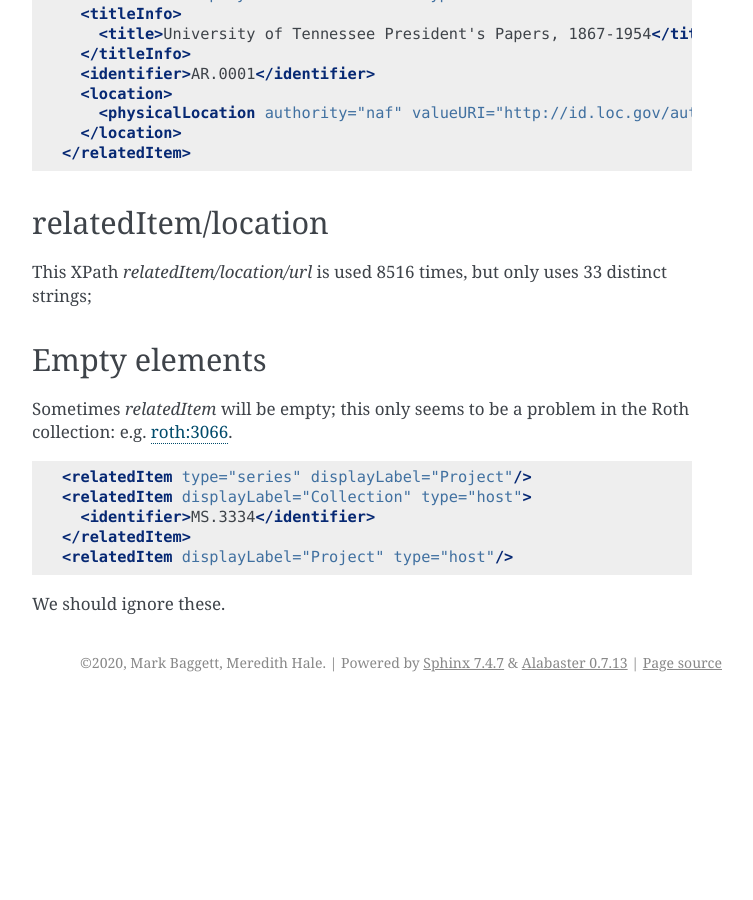
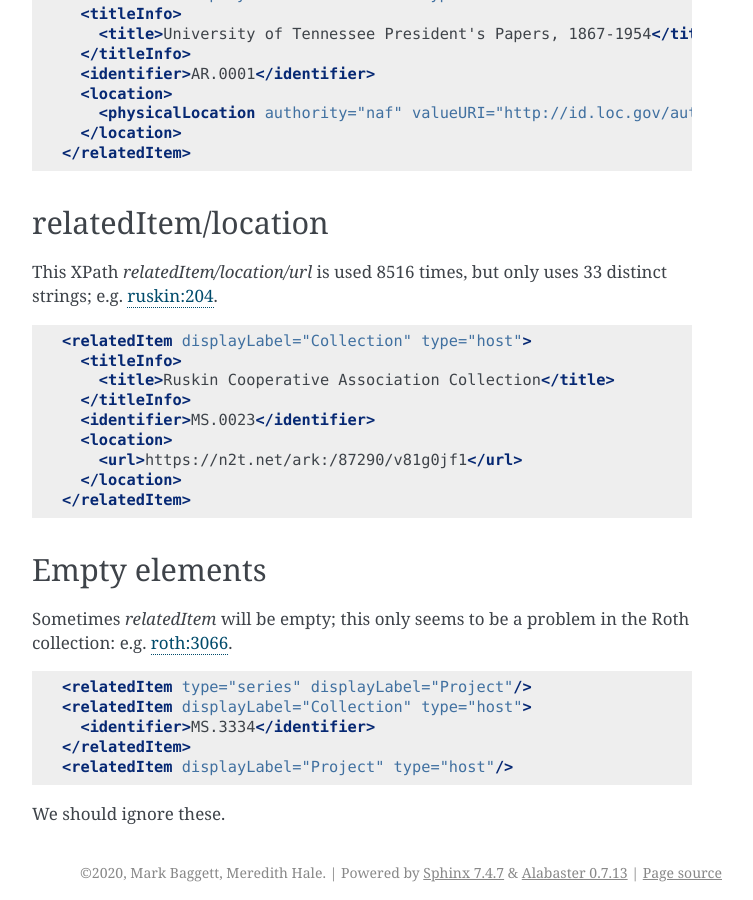
Before and after one commit to UTKcataloging/mods_to_rdf, a Sphinx documentation site: the page built from docs/source/top_level_elements/relatedItem.rst, in a window 1280 px wide and 900 px high, scrolled down 5019 px. Shown: the whole window, without its empty margins (388-1141 px from the left). Built offline with Sphinx 7.4.7, drawn with Linux system fonts in a browser that asks for light colours; formulas are drawn with MathJax 3; before the commit the page ends 5721 px from its top, so only the background shows below that.

Commit message:
Update `relatedItem/location`

```diff
--- a/docs/source/top_level_elements/relatedItem.rst
+++ b/docs/source/top_level_elements/relatedItem.rst
@@ -227,7 +227,19 @@ This XPath appears once, in the record for the Charles Dabny collection; i.e. `c
 relatedItem/location
 --------------------
 
-This XPath `relatedItem/location/url` is used 8516 times, but only uses 33 distinct strings;
+This XPath `relatedItem/location/url` is used 8516 times, but only uses 33 distinct strings; e.g. `ruskin:204 <https://digital.lib.utk.edu/collections/islandora/object/ruskin:204/datastream/MODS/view>`_.
+
+.. code-block:: xml
+
+    <relatedItem displayLabel="Collection" type="host">
+      <titleInfo>
+        <title>Ruskin Cooperative Association Collection</title>
+      </titleInfo>
+      <identifier>MS.0023</identifier>
+      <location>
+        <url>https://n2t.net/ark:/87290/v81g0jf1</url>
+      </location>
+    </relatedItem>
 
 Empty elements
 --------------
```
